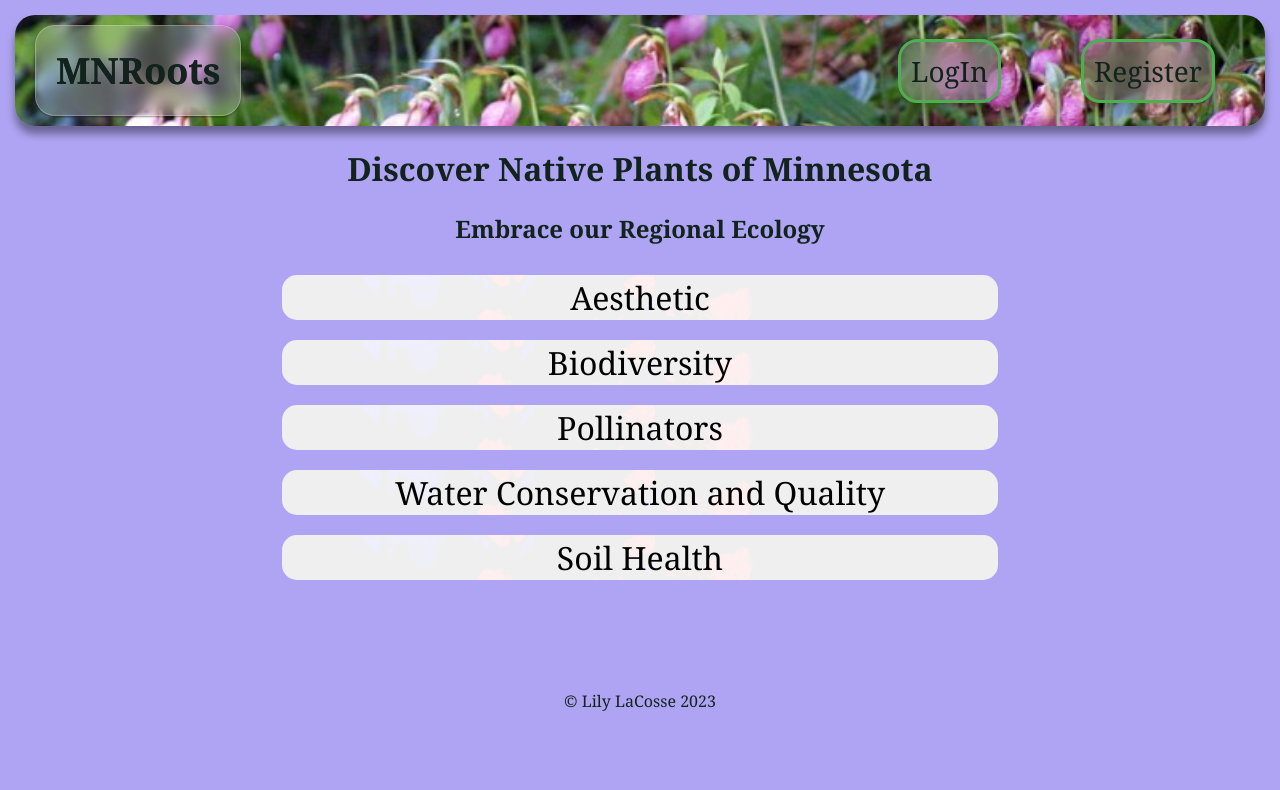
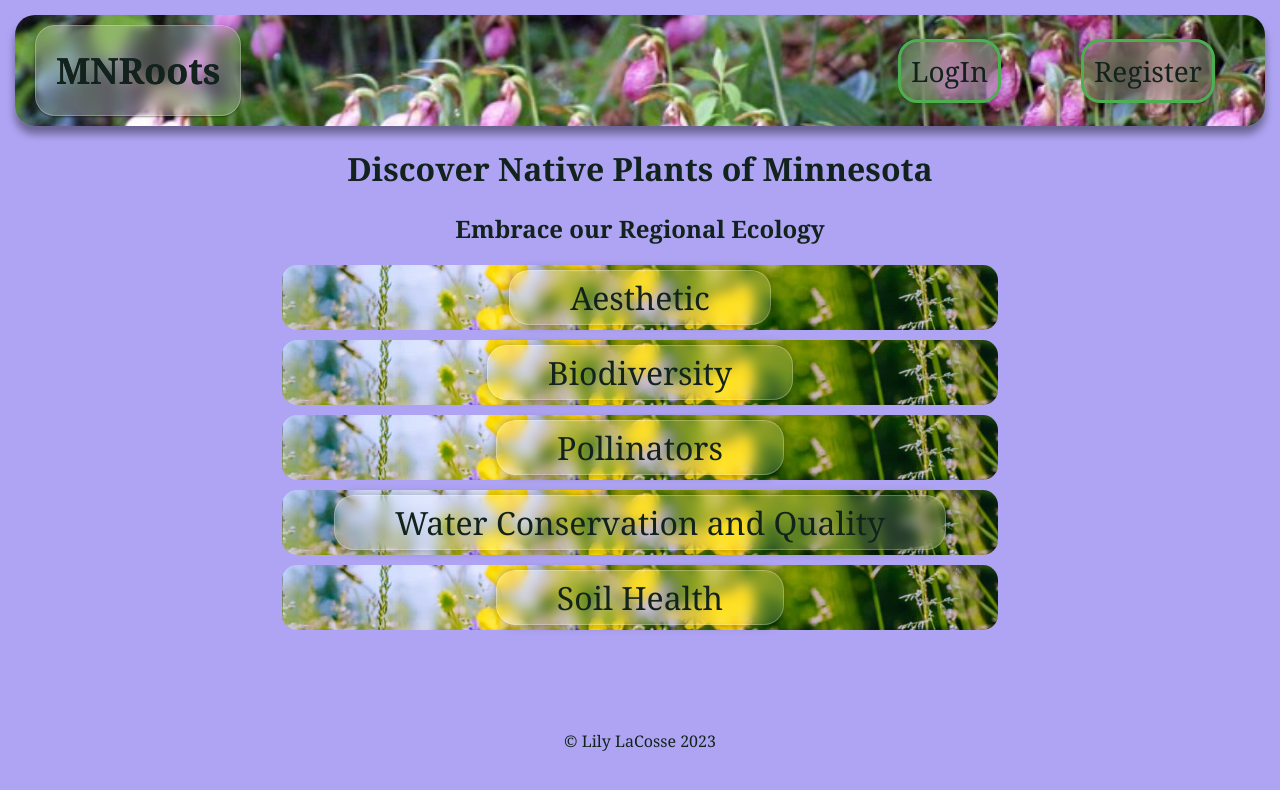
Before and after one commit to lilylacosse/MNRoots, a React (Create React App) app: page /#/home in a window 1280 px wide. Shown: the top 790 px of the page. Built offline with nearby package versions, Linux system fonts and the light colour scheme; no server answers.

Commit message:
updated benefits accordian for css and readability

```diff
--- a/src/components/BenefitsAccordian/BenefitsAccordian.jsx
+++ b/src/components/BenefitsAccordian/BenefitsAccordian.jsx
@@ -1,62 +1,85 @@
 import React, { useState } from "react";
 
 function BenefitsAccordian() {
-
-
-    const [aestheicBool, setAestheticBool] = useState(false)
-    const [bioBool, setBioBool] = useState(false)
-    const [pollinatorBool, setPollinatorBool] = useState(false)
-    const [waterBool, setWaterBool] = useState(false)
-    const [soilBool, setSoilBool] = useState(false)
+    const [aestheicBool, setAestheticBool] = useState(false);
+    const [bioBool, setBioBool] = useState(false);
+    const [pollinatorBool, setPollinatorBool] = useState(false);
+    const [waterBool, setWaterBool] = useState(false);
+    const [soilBool, setSoilBool] = useState(false);
 
     return (
         <center className="accordianContainer">
-            <button className="accordion" onClick={() => setAestheticBool(!aestheicBool)}>
+            <div className="accordion">
+                <button
+                    className="accordion-btn"
+                    onClick={() => setAestheticBool(!aestheicBool)}
+                >
                     Aesthetic
                 </button>
-            {aestheicBool &&
+            </div>
+            {aestheicBool && (
                 <div class="panel">
-                    Our bioregion is a font of texture, shape, and form. Evocative of place and season, native plants root us to our heritage. Frank Lloyd Wright famously embraced native plants in his designs.
-                    Inspiration wells from waterlilies, switchgrass, purple coneflower, black-eyed susan, bergamot, summer phlox, and wild roses. Futhermore, they attract the birds, butterflies, and wildlife we love to observe.
-                </div>}
+                    Our bioregion is a font of texture, shape, and form. Evocative of
+                    place and season, native plants root us to our heritage. Frank Lloyd
+                    Wright famously embraced native plants in his designs. Inspiration
+                    wells from waterlilies, switchgrass, purple coneflower, black-eyed
+                    susan, bergamot, summer phlox, and wild roses. Futhermore, they
+                    attract the birds, butterflies, and wildlife we love to observe.
+                </div>
+            )}
 
-            <button className="accordion" onClick={() => setBioBool(!bioBool)}>
+            <div className="accordion">
+                <button className="accordion-btn" onClick={() => setBioBool(!bioBool)}>
                     Biodiversity
                 </button>
-            {
-                bioBool &&
+            </div>
+            {bioBool && (
                 <div className="panel">
-                    Native biota are natural stewards of their enviroment. They are intimately associated with one another and with the fauna of our ecosystems. Their high biological variation increases food resources, ecosystem regulation, pest control, and disease control, benefiting both humans and wildlife.
-                    Inherently adapted to our ecosystem, native plants are self-sufficient, requiring low or no maintence.
+                    Native biota are natural stewards of their enviroment. They are
+                    intimately associated with one another and with the fauna of our
+                    ecosystems. Their high biological variation increases food resources,
+                    ecosystem regulation, pest control, and disease control, benefiting
+                    both humans and wildlife. Inherently adapted to our ecosystem, native
+                    plants are self-sufficient, requiring low or no maintence.
                 </div>
-            }
-
-            <button class="accordion" onClick={() => setPollinatorBool(!pollinatorBool)}>Pollinators
+            )}
+            <div className="accordion">
+                <button
+                    class="accordion-btn"
+                    onClick={() => setPollinatorBool(!pollinatorBool)}
+                >
+                    Pollinators
                 </button>
-            {
-                pollinatorBool &&
+            </div>
+            {pollinatorBool && (
                 <div class="panel">
-                    Birds, bees, butterlies, and moths; we depend on these delicate beings to pollinate all flowering plants. Fruit, flowers, and nuts are gifts cultivated by pollinators. Without these keystone species, our ecosystems wither. Native plants provide specialized nutrition and habitats in beautiful symbiosis with pollinators
+                    Birds, bees, butterlies, and moths; we depend on these delicate beings
+                    to pollinate all flowering plants. Fruit, flowers, and nuts are gifts
+                    cultivated by pollinators. Without these keystone species, our
+                    ecosystems wither. Native plants provide specialized nutrition and
+                    habitats in beautiful symbiosis with pollinators
                 </div>
-            }
-
-            <button class="accordion" onClick={() => setWaterBool(!waterBool)}>Water Conservation and Quality</button>
-            {
-                waterBool &&
+            )}
+            <div className="accordion">
+                <button class="accordion-btn" onClick={() => setWaterBool(!waterBool)}>
+                    Water Conservation and Quality
+                </button>
+            </div>
+            {waterBool && (
                 <div class="panel">
-                    Indigenous plants growing in community have deep, vast matrixes of roots. Mature root matrices prevent soil compaction allowing rainwater and runoff to soak into the ground. Highly varied and dense root systems slow
+                    Indigenous plants growing in community have deep, vast matrixes of
+                    roots. Mature root matrices prevent soil compaction allowing rainwater
+                    and runoff to soak into the ground. Highly varied and dense root
+                    systems slow
                 </div>
-            }
-
-            <button class="accordion" onClick={() => setSoilBool(!soilBool)}>Soil Health</button>
-            {
-                soilBool &&
-                <div class="panel">
-                    yay
+            )}
+            <div className="accordion">
+                <button class="accordion-btn" onClick={() => setSoilBool(!soilBool)}>
+                    Soil Health
+                </button>
             </div>
-            }
-
-        </center >
+            {soilBool && <div class="panel">yay</div>}
+        </center>
     );
 }
 
```
Lines whose indentation alone changed are shown as unchanged.
